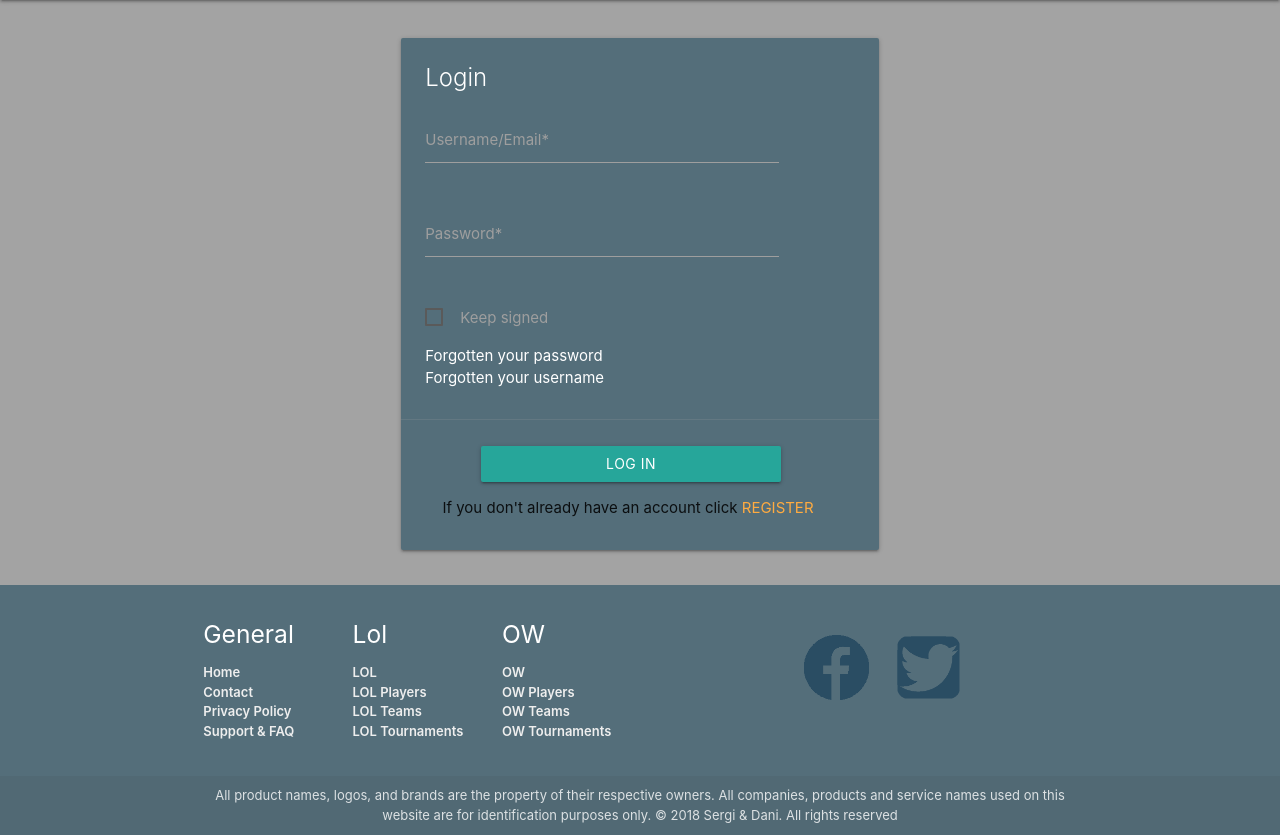
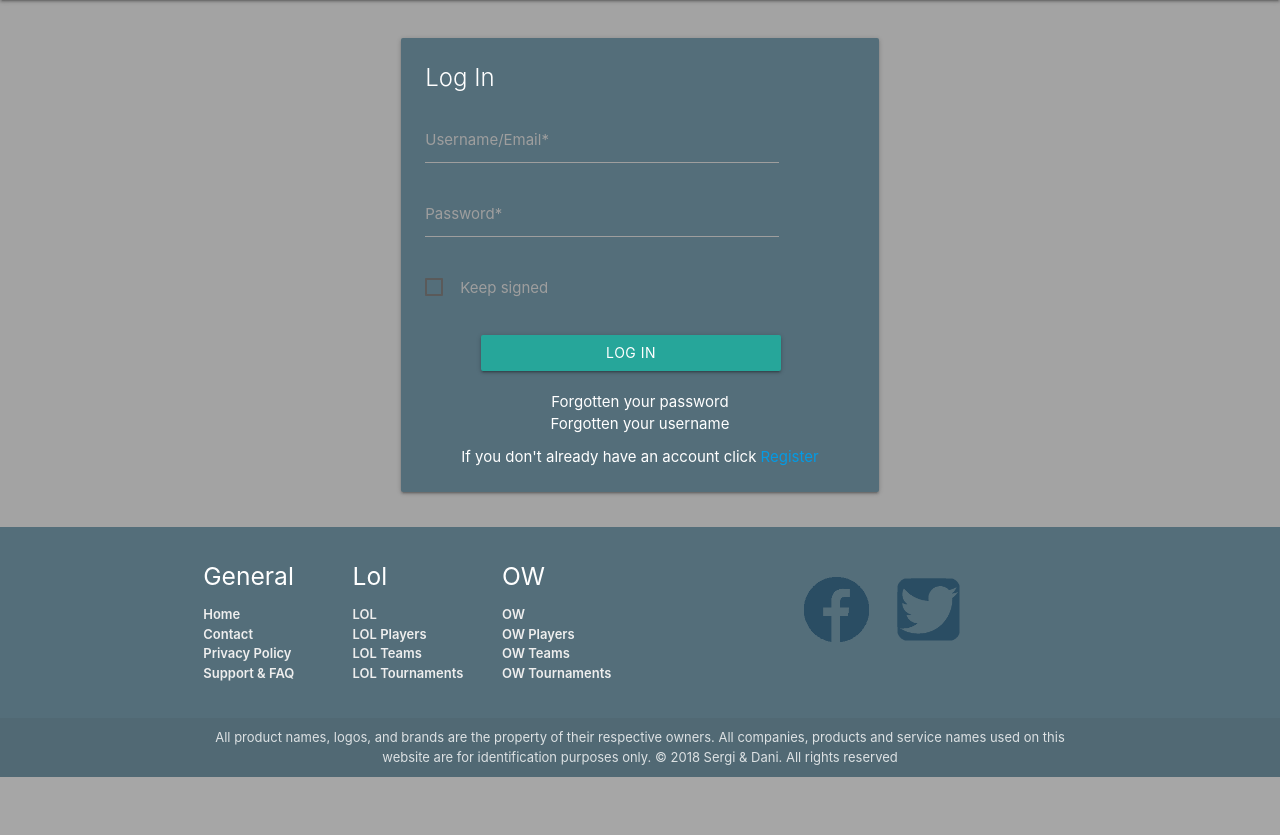
Before and after one commit to danimendezromero/ProyectoDaniSergi, a PHP site: page /Login.php in a window 1280 px wide. Shown: the part 64-899 px from the top of the page. After the commit the page ends 841 px from the top, so only its background shows below. Run offline with PHP 8.4, Linux system fonts and the light colour scheme.

Commit message:
Add files via upload

```diff
--- a/TeamWeb/Group_Register.php
+++ b/TeamWeb/Group_Register.php
@@ -63,9 +63,8 @@
         </div>
 
       </div>
-      <div class="card-action">
-
-        <a class="waves-effect waves-light btn" style="margin-left:37%; margin-top:10px;margin-bottom:10px;">Create Team</a>
+      <div class="center">
+        <button type="submit" class="waves-effect waves-light btn" name="create_team">Create Team</button>
       </div>
     </div>
   </div>
--- a/TeamWeb/Login.php
+++ b/TeamWeb/Login.php
@@ -16,7 +16,7 @@
     <script type="text/javascript" src="assets/js/jquery-3.3.1.min.js"></script>
     <script type="text/javascript" src="assets/js/materialize.min.js"></script>
     <script type="text/javascript" src="assets/js/main.js"></script>
-    <title>Login</title>
+    <title>Log In</title>
   </head>
   <body>
     <?php include('assets/php/navbar.php') ?>
@@ -26,15 +26,15 @@
           <div class="card blue-grey darken-1">
             <form method="post" action="login.php">
             <div class="card-content white-text">
-              <span class="card-title">Login</span>
+              <span class="card-title">Log In</span>
               <?php include('assets/php/errors.php'); ?>
               <div class="row">
-                <div class="input-field col s10">
+                <div class="input-field col s10" style="margin-bottom:-5px">
                   <input id="last_name" type="text" class="validate" name="username">
                   <label for="last_name">Username/Email*</label>
                 </div>
               </div>
-              <div class="row cuadrado2">
+              <div class="row cuadrado2" style="margin-bottom:-10px">
                 <div class="input-field col s10">
                   <input id="password" type="password" class="validate" name="password">
                   <label for="password">Password*</label>
@@ -45,21 +45,21 @@
                   <p>
                     <label>
                       <input type="checkbox" />
-                      <span style="margin-bottom: 15px;">Keep signed</span>
+                      <span >Keep signed</span>
                     </label>
                   </p>
-                  <p><a href="" class="white-text">Forgotten your password</a></p>
-                  <p><a href="" class="white-text">Forgotten your username</a></p>
-                  <p>
+
+
                 </div>
               </div>
+              <button type="submit" class="waves-effect waves-light btn" name="login_user" style="margin-left:13%; margin-bottom: 20px; width:300px;">Log In</button>
+              <div class="center" style="margin-bottom:10px">
+                <p><a href="" class="white-text">Forgotten your password</a></p>
+                <p><a href="" class="white-text">Forgotten your username</a></p>
+              </div>
+              <p class="f1" style="text-align:center">If you don't already have an account click <a href="register.php">Register</a></p>
+            </div>
 
-            </div>
-            <div class="card-action cuadrado1">
-
-              <button type="submit" class="waves-effect waves-light btn" name="login_user" style="margin-left:13%; margin-top:10px; width:300px;">Log In</button>
-              <p class="f1" style="text-align:center">If you don't already have an account click <a href="">Register</a></p>
-            </div>
           </form>
           </div>
         </div>
--- a/TeamWeb/assets/php/server.php
+++ b/TeamWeb/assets/php/server.php
@@ -100,6 +100,7 @@ if (isset($_POST['edit_profile'])) {
 
 }
 
+
 // LOGOUT USER
 if (isset($_GET['logout'])) {
   	session_destroy();
```
Also changed, not shown: TeamWeb/Register.php (+10 -9 lines).
